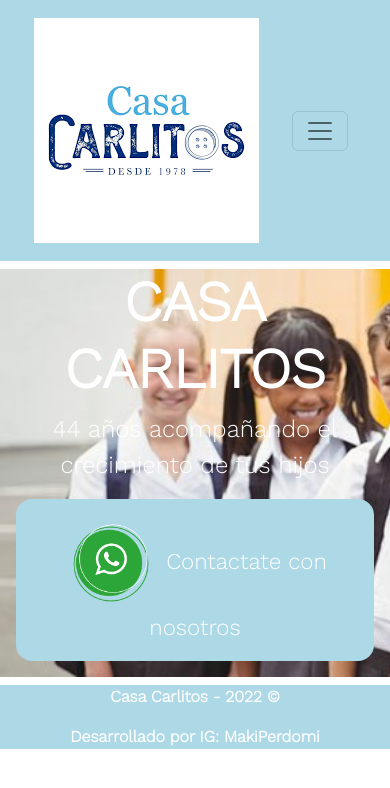
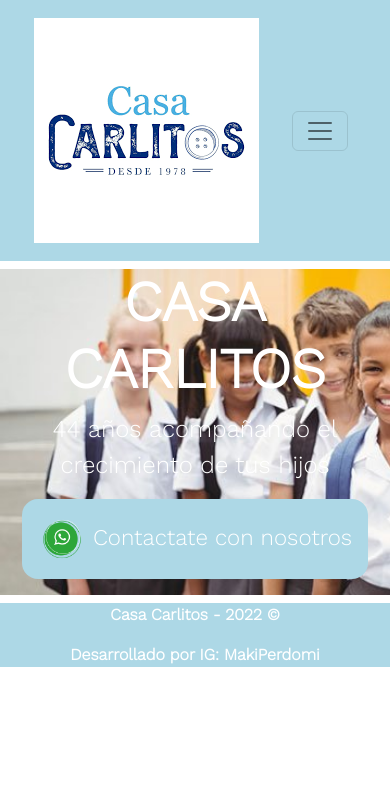
Before and after one commit to MakiPerdomi/casaCarlitosPerdomi, a plain HTML site: page index.html in a window 390 px wide. Drawn offline with nearby package versions, Linux system fonts and the light colour scheme; a web font is replaced by a local one.

Commit message:
cambios responsive

```diff
--- a/css/style.css
+++ b/css/style.css
@@ -305,6 +305,11 @@
         border-radius: 1rem;
     }
 
+    main img{
+        height: 3rem;
+        width: 3rem;
+    }
+
     /* media queries (mq) - sobreNosotros.html */
 
     .sobreNosotrosMain img {
```
